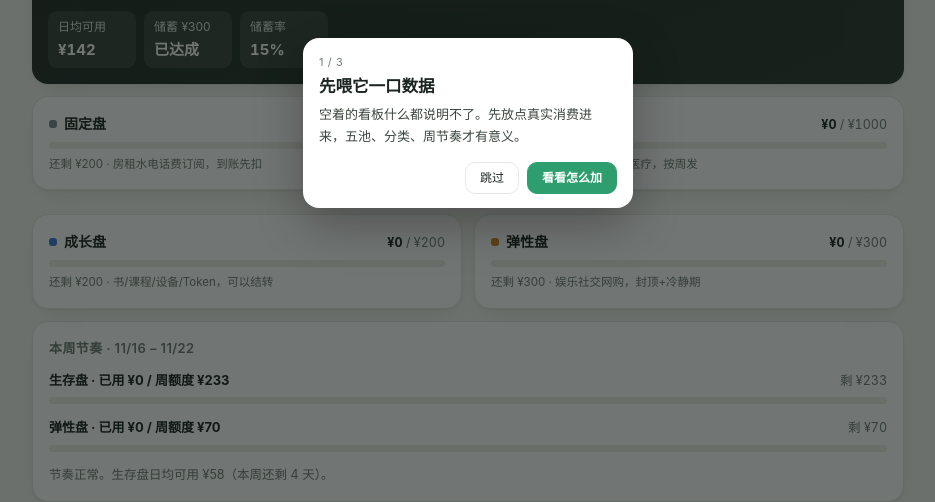
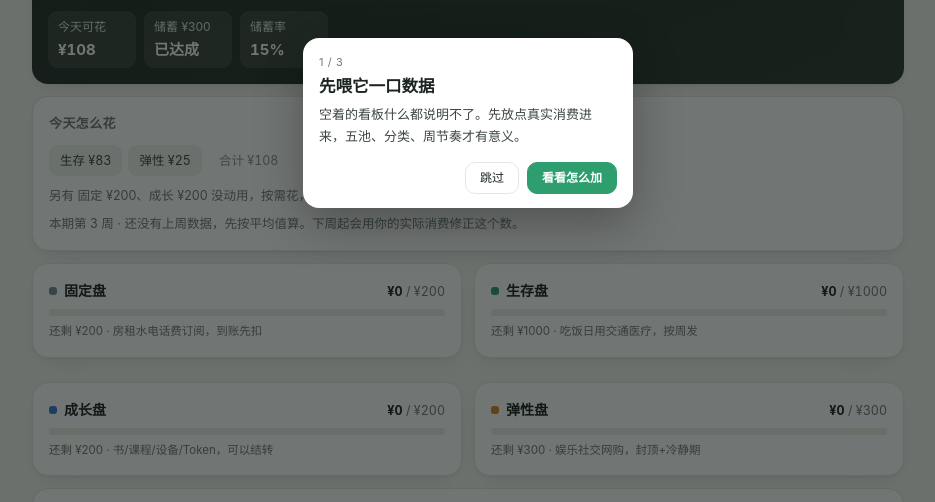
Before and after one commit to SL1u0513/spend, a plain HTML site: page index.html in a window 1280 px wide. Shown: the part 277-779 px from the top of the page, without its empty margins (172-1107 px from the left). Drawn offline with Linux system fonts and the light colour scheme.

Commit message:
upload index.html

```diff
--- a/index.html
+++ b/index.html
@@ -143,6 +143,7 @@ table.prev .dup{opacity:.45}
 .toast.on{opacity:1;transform:translate(-50%,0)}
 .okText{color:#2f9e6e !important}
 .errText{color:#cf4b45 !important}
+.pill{display:inline-block;background:#f0f3ef;color:#3c463f;border-radius:9px;padding:6px 11px;font-size:12.5px;margin:0 6px 6px 0;font-variant-numeric:tabular-nums}
 
 /* 新手引导 */
 .tour{position:fixed;inset:0;z-index:120;display:none}
@@ -718,6 +719,64 @@ function applyAllFixes(){
 
 /* ============================ 看板 ============================ */
 
+/* 每日额度模型：
+   第 1 周没有历史，按平均值（池剩余 ÷ 剩余天数）；
+   第 2 周起，用「上周实际日均」做预期并给出月末预测。 */
+function dailyPlan(){
+  var st = periodStats();
+  var spendable = spendableBase();
+  var today = startOfDay(new Date());
+  var daysLeft = Math.max(1, Math.round((st.range.end - today) / 86400000));
+
+  var pLeft = {};
+  POOLS.forEach(function(p){ pLeft[p.id] = budgetOf(p.id) - (st.byPool[p.id] || 0); });
+
+  var dLiving = Math.max(0, pLeft.living / daysLeft);
+  var dFlex = Math.max(0, pLeft.flex / daysLeft);
+  var dFixed = Math.max(0, pLeft.fixed / daysLeft);
+  var dGrowth = Math.max(0, pLeft.growth / daysLeft);
+  var todaySpend = dLiving + dFlex;          // 一天里真正会随手花掉的部分
+
+  var d7 = 7 * 86400000;
+  var w1s = new Date(today.getTime() - d7);
+  var w2s = new Date(today.getTime() - 2 * d7);
+  var w1 = 0, w1Living = 0, w1Flex = 0, w2 = 0;
+
+  for (var i = 0; i < state.tx.length; i++){
+    var t = state.tx[i];
+    if (t.pool === "outside") continue;
+    var d = parseTs(t.ts);
+    if (!d) continue;
+    var a = num(t.amount);
+    var sp = num(t.spread);
+    var v = sp > 1 ? a / sp : a;
+    if (d >= w1s && d < today){
+      w1 += v;
+      if (t.pool === "living") w1Living += v;
+      if (t.pool === "flex") w1Flex += v;
+    } else if (d >= w2s && d < w1s){
+      w2 += v;
+    }
+  }
+
+  var lastDaily = w1 / 7;
+  var prevDaily = w2 / 7;
+  var hasHistory = w1 > 0;
+
+  var weekIdx = Math.floor((today - st.range.start) / d7) + 1;
+  if (weekIdx < 1) weekIdx = 1;
+
+  var projectedLeft = spendable - (st.total + lastDaily * daysLeft);
+
+  return {
+    daysLeft: daysLeft, weekIdx: weekIdx,
+    dLiving: dLiving, dFlex: dFlex, dFixed: dFixed, dGrowth: dGrowth,
+    todaySpend: todaySpend,
+    lastDaily: lastDaily, lastLiving: w1Living / 7, lastFlex: w1Flex / 7, prevDaily: prevDaily,
+    hasHistory: hasHistory, projectedLeft: projectedLeft
+  };
+}
+
 function renderDash(){
   var st = periodStats();
   var s = state.settings;
@@ -734,6 +793,7 @@ function renderDash(){
   var saveGoal = num(s.saveRate);
 
   var h = "";
+  var plan = dailyPlan();
 
   h += '<div class="card hero">';
   h += '<div class="lab">本期还能花</div>';
@@ -742,7 +802,7 @@ function renderDash(){
      + (saveGoalAmt > 0 ? '（已扣储蓄 ' + money0(saveGoalAmt) + '）' : '')
      + ' · 还剩 ' + daysLeft + ' 天</div>';
   h += '<div class="chips">';
-  h += '<div class="chip">日均可用<b class="' + (perDay < 0 ? "over" : "") + '">' + money0(perDay) + '</b></div>';
+  h += '<div class="chip">今天可花<b class="' + (plan.todaySpend < 0 ? "over" : "") + '">' + money0(plan.todaySpend) + '</b></div>';
   if (shortfall > 0.5){
     h += '<div class="chip">储蓄被吃掉<b class="over">' + money0(shortfall) + '</b></div>';
   } else {
@@ -753,6 +813,38 @@ function renderDash(){
     h += '<div class="chip">本期现金支出<b>' + money0(st.cash) + '</b></div>';
   }
   h += '</div></div>';
+
+  // 每日额度与本周预期
+  var fixedLeft = Math.max(0, budgetOf("fixed") - (st.byPool.fixed || 0));
+  var growthLeft = Math.max(0, budgetOf("growth") - (st.byPool.growth || 0));
+
+  h += '<div class="card">';
+  h += '<h3>今天怎么花</h3>';
+  h += '<div style="margin-bottom:4px">';
+  h += '<span class="pill">生存 ' + money0(plan.dLiving) + '</span>';
+  h += '<span class="pill">弹性 ' + money0(plan.dFlex) + '</span>';
+  h += '<span class="pill" style="background:transparent;color:#8b958d">合计 ' + money0(plan.todaySpend) + '</span>';
+  h += '</div>';
+  h += '<div class="hint">另有 固定 ' + money0(fixedLeft) + '、成长 ' + money0(growthLeft) + ' 没动用，按需花，不摊到每天。</div>';
+
+  if (!plan.hasHistory){
+    h += '<div class="hint" style="margin-top:8px">本期第 ' + plan.weekIdx + ' 周 · 还没有上周数据，先按平均值算。下周起会用你的实际消费修正这个数。</div>';
+  } else {
+    var cmp = "";
+    if (plan.prevDaily > 0.5){
+      var dp = (plan.lastDaily - plan.prevDaily) / plan.prevDaily * 100;
+      cmp = "，比前一周" + (dp >= 0 ? "多 " : "少 ") + Math.abs(dp).toFixed(0) + "%";
+    }
+    h += '<div class="hint" style="margin-top:8px">本期第 ' + plan.weekIdx + ' 周 · 上周日均 <b>' + money0(plan.lastDaily) + '</b>'
+       + '（生存 ' + money0(plan.lastLiving) + ' / 弹性 ' + money0(plan.lastFlex) + '）' + cmp + '。<br>'
+       + '按这个速度，月底' + (plan.projectedLeft >= 0 ? '还剩 <b>' + money0(plan.projectedLeft) + '</b>' : '<span class="over">超支 ' + money0(-plan.projectedLeft) + '</span>')
+       + '。</div>';
+    if (plan.lastDaily > plan.todaySpend + 1){
+      h += '<div class="note" style="margin-top:10px">上周你日均花了 ' + money0(plan.lastDaily) + '，比现在的日额高 '
+         + money0(plan.lastDaily - plan.todaySpend) + '。要么把日额往上调、接受月底少剩点，要么这周收一收。</div>';
+    }
+  }
+  h += '</div>';
 
   // 四池
   h += '<div class="grid2">';
```
